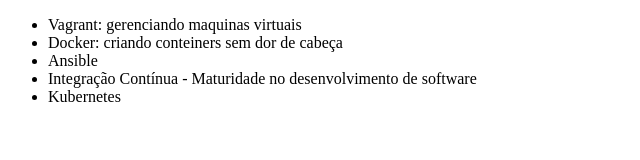
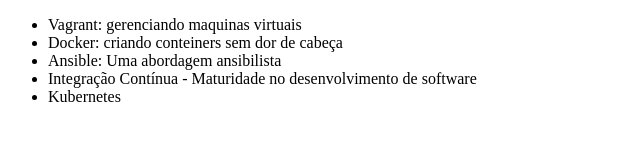
Before and after one commit to alemarcos5/alura-git, a plain HTML site: page index.html in a window 1280 px wide. Shown: the whole page, without its empty margins (0-640 px from the left). Drawn offline with Linux system fonts and the light colour scheme.

Commit message:
Alterando o nome do curso de ANsible

```diff
--- a/index.html
+++ b/index.html
@@ -8,7 +8,7 @@
 	<ul>
 		<li>Vagrant: gerenciando maquinas virtuais</li>
 		<li>Docker: criando conteiners sem dor de cabeça</li>
-		<li>Ansible</li>
+		<li>Ansible: Uma abordagem ansibilista</li>
 		<li>Integração Contínua - Maturidade no desenvolvimento de software</li>
 		<li>Kubernetes</li>
 	</ul>
```
